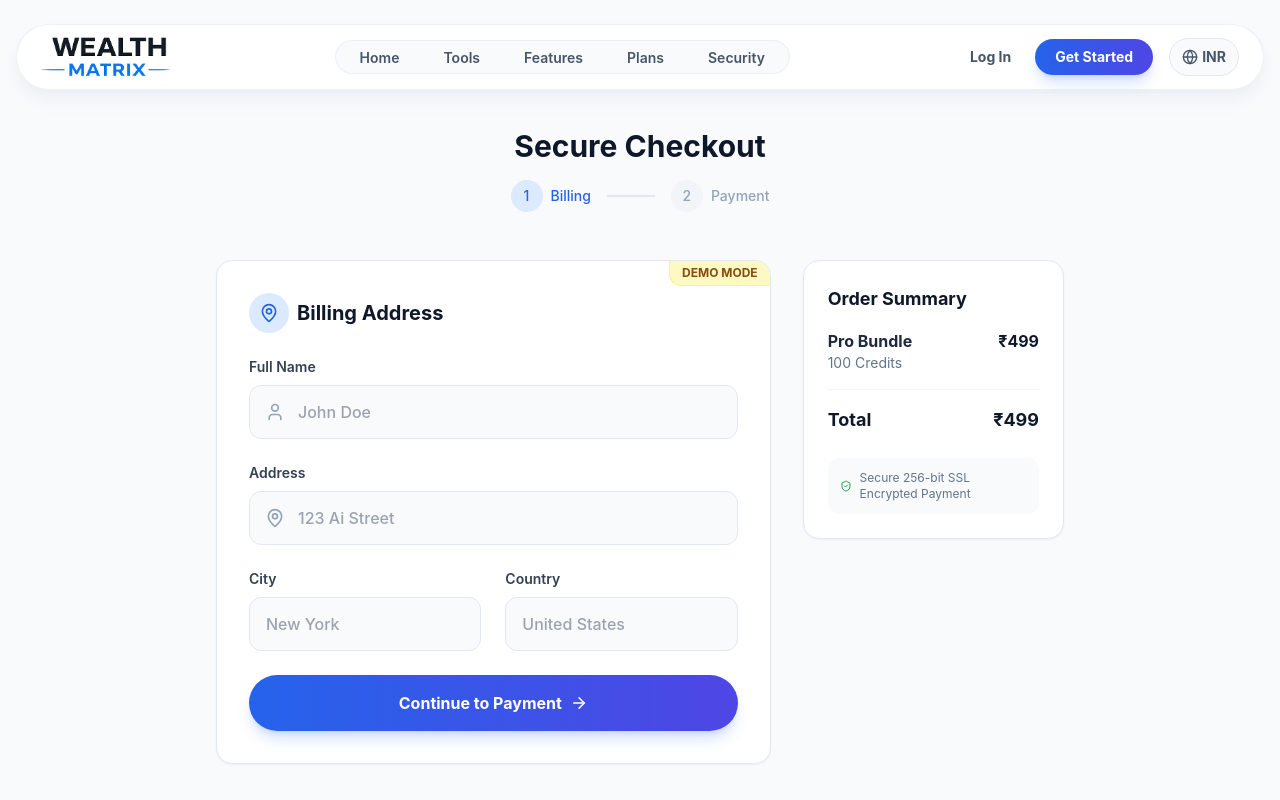
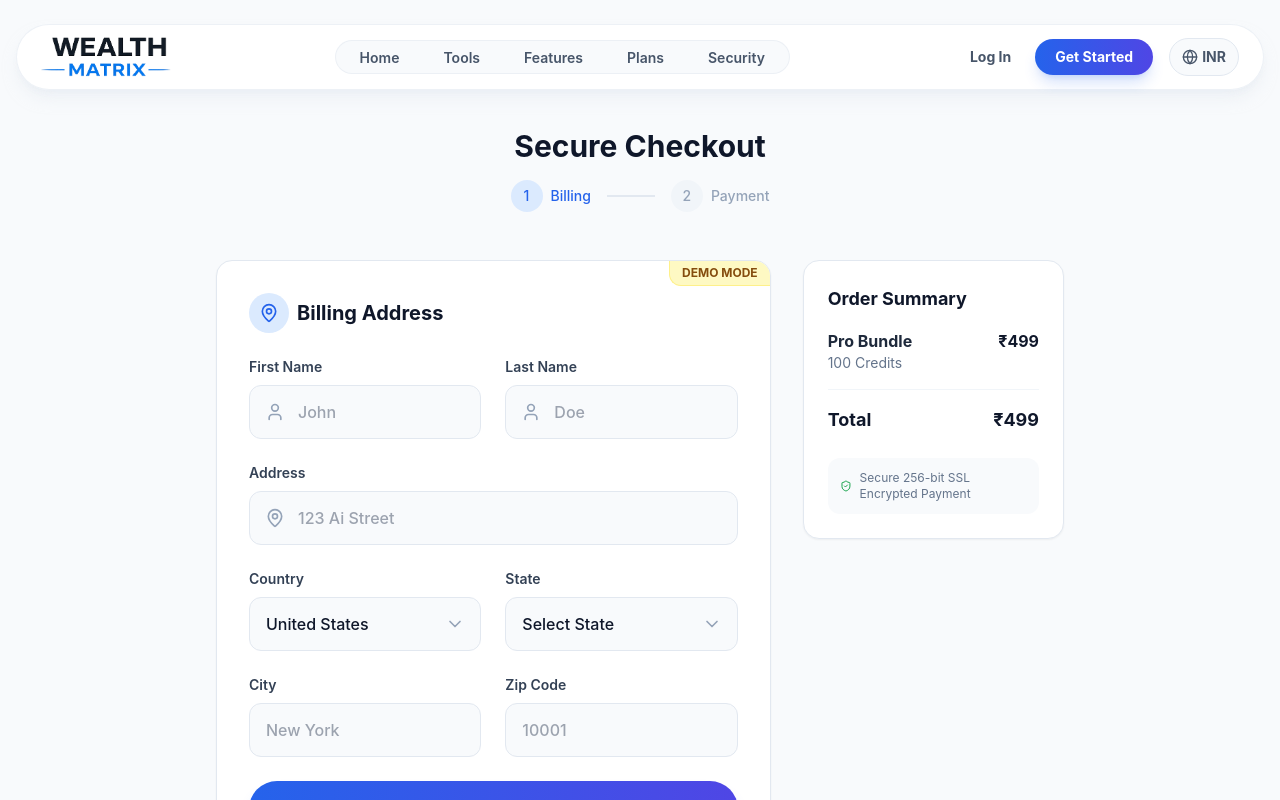
Before and after one commit to sanjibdeyui/wealth-matrix, a React (Vite) app: page /checkout in a window 1280 px wide. Shown: the top 800 px of the page. Built offline with nearby package versions, Linux system fonts and the light colour scheme.

Commit message:
fixing about page design layout and chnage in checkout process

```diff
--- a/src/components/Pages/AboutPage.jsx
+++ b/src/components/Pages/AboutPage.jsx
@@ -16,7 +16,7 @@ const AboutPage = () => {
                 </div>
 
                 {/* Mission Stats */}
-                <div className="grid md://grid-cols-3 gap-8 mb-20">
+                <div className="grid md:grid-cols-3 gap-8 mb-20">
                     <div className="bg-white p-8 rounded-2xl text-center border border-slate-100 shadow-sm">
                         <div className="text-4xl font-bold text-blue-600 mb-2">10k+</div>
                         <div className="text-slate-500 font-medium">Users Helped</div>
--- a/src/components/Pages/CheckoutPage.jsx
+++ b/src/components/Pages/CheckoutPage.jsx
@@ -3,7 +3,8 @@ import { useLocation, useNavigate } from 'react-router-dom';
 import { useAuth } from '../../context/AuthContext';
 import { useCurrency } from '../../context/CurrencyContext';
 import { supabase } from '../../lib/supabaseClient';
-import { CreditCard, ShieldCheck, MapPin, User, CheckCircle2, AlertCircle, Loader2, ArrowRight, ArrowLeft } from 'lucide-react';
+import { CreditCard, ShieldCheck, MapPin, User, CheckCircle2, AlertCircle, Loader2, ArrowRight, ArrowLeft, ChevronDown } from 'lucide-react';
+import { countries, states } from '../../data/locationData';
 
 const CheckoutPage = () => {
     const { state } = useLocation();
@@ -20,10 +21,13 @@ const CheckoutPage = () => {
 
     // Form State
     const [formData, setFormData] = useState({
-        fullName: user?.user_metadata?.full_name || "",
+        firstName: "",
+        lastName: "",
         address: "",
         city: "",
-        country: "",
+        state: "",
+        zipCode: "",
+        country: "US", // Default to US
         cardName: "",
         cardNumber: "",
         expiry: "",
@@ -46,6 +50,24 @@ const CheckoutPage = () => {
             }
         }
 
+        if (name === 'cardNumber') {
+            // Remove all non-digits
+            const clean = value.replace(/\D/g, '');
+            // Limit to 16 digits
+            const truncated = clean.substring(0, 16);
+            // Add space after every 4 digits
+            const parts = [];
+            for (let i = 0; i < truncated.length; i += 4) {
+                parts.push(truncated.substring(i, i + 4));
+            }
+            value = parts.join(' ');
+        }
+
+        if (name === 'country') {
+            setFormData(prev => ({ ...prev, country: value, state: "" })); // Reset state on country change
+            return;
+        }
+
         setFormData(prev => ({ ...prev, [name]: value }));
     };
 
@@ -55,7 +77,7 @@ const CheckoutPage = () => {
 
         // Basic Validation Step 1
         if (step === 1) {
-            if (!formData.fullName || !formData.address || !formData.city || !formData.country) {
+            if (!formData.firstName || !formData.lastName || !formData.address || !formData.city || !formData.state || !formData.zipCode || !formData.country) {
                 setError("Please fill in all billing details.");
                 return;
             }
@@ -67,6 +89,28 @@ const CheckoutPage = () => {
         e.preventDefault();
         setError("");
         setIsLoading(true);
+
+        // Expiry Date Validation
+        if (formData.expiry) {
+            const [month, year] = formData.expiry.split('/');
+            if (month && year) {
+                const expiryDate = new Date(2000 + parseInt(year), parseInt(month) - 1); // Month is 0-indexed
+                const now = new Date();
+                // set current date to 1st of the month to ignore day differences if in same month/year??
+                // Actually credit cards expire at the end of the month, but let's just check if the month has passed.
+                // A better check:
+                const currentYear = now.getFullYear();
+                const currentMonth = now.getMonth() + 1; // 1-12
+                const expYear = 2000 + parseInt(year);
+                const expMonth = parseInt(month);
+
+                if (expYear < currentYear || (expYear === currentYear && expMonth < currentMonth)) {
+                    setError("Card has expired.");
+                    setIsLoading(false);
+                    return;
+                }
+            }
+        }
 
         // Demo Card Validation
         if (formData.cardNumber.replace(/\s/g, "") !== "4242424242424242") {
@@ -81,9 +125,12 @@ const CheckoutPage = () => {
                 .from('billing_details')
                 .insert({
                     user_id: user.id,
-                    full_name: formData.fullName,
+                    first_name: formData.firstName,
+                    last_name: formData.lastName,
                     address: formData.address,
                     city: formData.city,
+                    state: formData.state,
+                    zip_code: formData.zipCode,
                     country: formData.country,
                     last_4_digits: "4242",
                     plan_purchased: plan.name,
@@ -170,16 +217,30 @@ const CheckoutPage = () => {
                                     </h2>
 
                                     <div className="grid gap-6">
+                                        <div className="grid grid-cols-2 gap-6">
                                             <div className="group">
-                                            <label className="block text-sm font-semibold text-slate-700 mb-2">Full Name</label>
+                                                <label className="block text-sm font-semibold text-slate-700 mb-2">First Name</label>
                                                 <div className="relative">
                                                     <User className="absolute left-4 top-1/2 -translate-y-1/2 text-slate-400 group-focus-within:text-blue-500 transition-colors" size={20} />
                                                     <input
-                                                    type="text" name="fullName" required
-                                                    value={formData.fullName} onChange={handleInputChange}
+                                                        type="text" name="firstName" required
+                                                        value={formData.firstName} onChange={handleInputChange}
                                                         className="w-full pl-12 pr-4 py-3.5 bg-slate-50 border border-slate-200 rounded-xl focus:border-blue-500 focus:bg-white focus:ring-4 focus:ring-blue-500/10 outline-none transition-all font-medium"
-                                                    placeholder="John Doe"
+                                                        placeholder="John"
                                                     />
+                                                </div>
+                                            </div>
+                                            <div className="group">
+                                                <label className="block text-sm font-semibold text-slate-700 mb-2">Last Name</label>
+                                                <div className="relative">
+                                                    <User className="absolute left-4 top-1/2 -translate-y-1/2 text-slate-400 group-focus-within:text-blue-500 transition-colors" size={20} />
+                                                    <input
+                                                        type="text" name="lastName" required
+                                                        value={formData.lastName} onChange={handleInputChange}
+                                                        className="w-full pl-12 pr-4 py-3.5 bg-slate-50 border border-slate-200 rounded-xl focus:border-blue-500 focus:bg-white focus:ring-4 focus:ring-blue-500/10 outline-none transition-all font-medium"
+                                                        placeholder="Doe"
+                                                    />
+                                                </div>
                                             </div>
                                         </div>
 
@@ -198,6 +259,42 @@ const CheckoutPage = () => {
 
                                         <div className="grid grid-cols-2 gap-6">
                                             <div>
+                                                <label className="block text-sm font-semibold text-slate-700 mb-2">Country</label>
+                                                <div className="relative">
+                                                    <select
+                                                        name="country" required
+                                                        value={formData.country} onChange={handleInputChange}
+                                                        className="w-full px-4 py-3.5 bg-slate-50 border border-slate-200 rounded-xl focus:border-blue-500 focus:bg-white focus:ring-4 focus:ring-blue-500/10 outline-none transition-all font-medium appearance-none"
+                                                    >
+                                                        <option value="" disabled>Select Country</option>
+                                                        {countries.map(c => (
+                                                            <option key={c.code} value={c.code}>{c.name}</option>
+                                                        ))}
+                                                    </select>
+                                                    <ChevronDown className="absolute right-4 top-1/2 -translate-y-1/2 text-slate-400 pointer-events-none" size={20} />
+                                                </div>
+                                            </div>
+                                            <div>
+                                                <label className="block text-sm font-semibold text-slate-700 mb-2">State</label>
+                                                <div className="relative">
+                                                    <select
+                                                        name="state" required
+                                                        value={formData.state} onChange={handleInputChange}
+                                                        disabled={!formData.country}
+                                                        className="w-full px-4 py-3.5 bg-slate-50 border border-slate-200 rounded-xl focus:border-blue-500 focus:bg-white focus:ring-4 focus:ring-blue-500/10 outline-none transition-all font-medium appearance-none disabled:bg-slate-100 disabled:text-slate-400"
+                                                    >
+                                                        <option value="" disabled>Select State</option>
+                                                        {formData.country && states[formData.country]?.map(s => (
+                                                            <option key={s} value={s}>{s}</option>
+                                                        ))}
+                                                    </select>
+                                                    <ChevronDown className="absolute right-4 top-1/2 -translate-y-1/2 text-slate-400 pointer-events-none" size={20} />
+                                                </div>
+                                            </div>
+                                        </div>
+
+                                        <div className="grid grid-cols-2 gap-6">
+                                            <div>
                                                 <label className="block text-sm font-semibold text-slate-700 mb-2">City</label>
                                                 <input
                                                     type="text" name="city" required
@@ -207,12 +304,12 @@ const CheckoutPage = () => {
                                                 />
                                             </div>
                                             <div>
-                                                <label className="block text-sm font-semibold text-slate-700 mb-2">Country</label>
+                                                <label className="block text-sm font-semibold text-slate-700 mb-2">Zip Code</label>
                                                 <input
-                                                    type="text" name="country" required
-                                                    value={formData.country} onChange={handleInputChange}
+                                                    type="text" name="zipCode" required
+                                                    value={formData.zipCode} onChange={handleInputChange}
                                                     className="w-full px-4 py-3.5 bg-slate-50 border border-slate-200 rounded-xl focus:border-blue-500 focus:bg-white focus:ring-4 focus:ring-blue-500/10 outline-none transition-all font-medium"
-                                                    placeholder="United States"
+                                                    placeholder="10001"
                                                 />
                                             </div>
                                         </div>
@@ -307,7 +404,7 @@ const CheckoutPage = () => {
                                                 <CreditCard className="absolute left-4 top-1/2 -translate-y-1/2 text-slate-400 group-focus-within:text-blue-500 transition-colors" size={20} />
                                                 <input
                                                     type="text" name="cardNumber" required
-                                                    maxLength={16}
+                                                    maxLength={19}
                                                     value={formData.cardNumber} onChange={handleInputChange}
                                                     className="w-full pl-12 pr-4 py-3.5 bg-slate-50 border border-slate-200 rounded-xl focus:border-blue-500 focus:bg-white focus:ring-4 focus:ring-blue-500/10 outline-none transition-all font-medium font-mono"
                                                     placeholder="0000 0000 0000 0000"
@@ -329,7 +426,7 @@ const CheckoutPage = () => {
                                             <div>
                                                 <label className="block text-sm font-semibold text-slate-700 mb-2">CVC</label>
                                                 <input
-                                                    type="text" name="cvc" required
+                                                    type="tel" name="cvc" required
                                                     maxLength={3}
                                                     value={formData.cvc} onChange={handleInputChange}
                                                     className="w-full px-4 py-3.5 bg-slate-50 border border-slate-200 rounded-xl focus:border-blue-500 focus:bg-white focus:ring-4 focus:ring-blue-500/10 outline-none transition-all font-medium"
--- /dev/null
+++ b/src/data/locationData.js
@@ -0,0 +1,31 @@
+export const countries = [
+    { code: 'US', name: 'United States' },
+    { code: 'CA', name: 'Canada' },
+    { code: 'UK', name: 'United Kingdom' },
+    { code: 'IN', name: 'India' },
+    { code: 'AU', name: 'Australia' }
+];
+
+export const states = {
+    US: [
+        'Alabama', 'Alaska', 'Arizona', 'Arkansas', 'California', 'Colorado', 'Connecticut', 'Delaware', 'Florida', 'Georgia',
+        'Hawaii', 'Idaho', 'Illinois', 'Indiana', 'Iowa', 'Kansas', 'Kentucky', 'Louisiana', 'Maine', 'Maryland',
+        'Massachusetts', 'Michigan', 'Minnesota', 'Mississippi', 'Missouri', 'Montana', 'Nebraska', 'Nevada', 'New Hampshire', 'New Jersey',
+        'New Mexico', 'New York', 'North Carolina', 'North Dakota', 'Ohio', 'Oklahoma', 'Oregon', 'Pennsylvania', 'Rhode Island', 'South Carolina',
+        'South Dakota', 'Tennessee', 'Texas', 'Utah', 'Vermont', 'Virginia', 'Washington', 'West Virginia', 'Wisconsin', 'Wyoming'
+    ],
+    CA: [
+        'Alberta', 'British Columbia', 'Manitoba', 'New Brunswick', 'Newfoundland and Labrador', 'Nova Scotia', 'Ontario', 'Prince Edward Island', 'Quebec', 'Saskatchewan'
+    ],
+    UK: [
+        'England', 'Scotland', 'Wales', 'Northern Ireland'
+    ],
+    IN: [
+        'Andhra Pradesh', 'Arunachal Pradesh', 'Assam', 'Bihar', 'Chhattisgarh', 'Goa', 'Gujarat', 'Haryana', 'Himachal Pradesh', 'Jharkhand',
+        'Karnataka', 'Kerala', 'Madhya Pradesh', 'Maharashtra', 'Manipur', 'Meghalaya', 'Mizoram', 'Nagaland', 'Odisha', 'Punjab',
+        'Rajasthan', 'Sikkim', 'Tamil Nadu', 'Telangana', 'Tripura', 'Uttar Pradesh', 'Uttarakhand', 'West Bengal'
+    ],
+    AU: [
+        'New South Wales', 'Queensland', 'South Australia', 'Tasmania', 'Victoria', 'Western Australia'
+    ]
+};
```
Also changed, not shown: 1 other file (tests, documents, lock files or other folders). Lines whose indentation alone changed are shown as unchanged.
